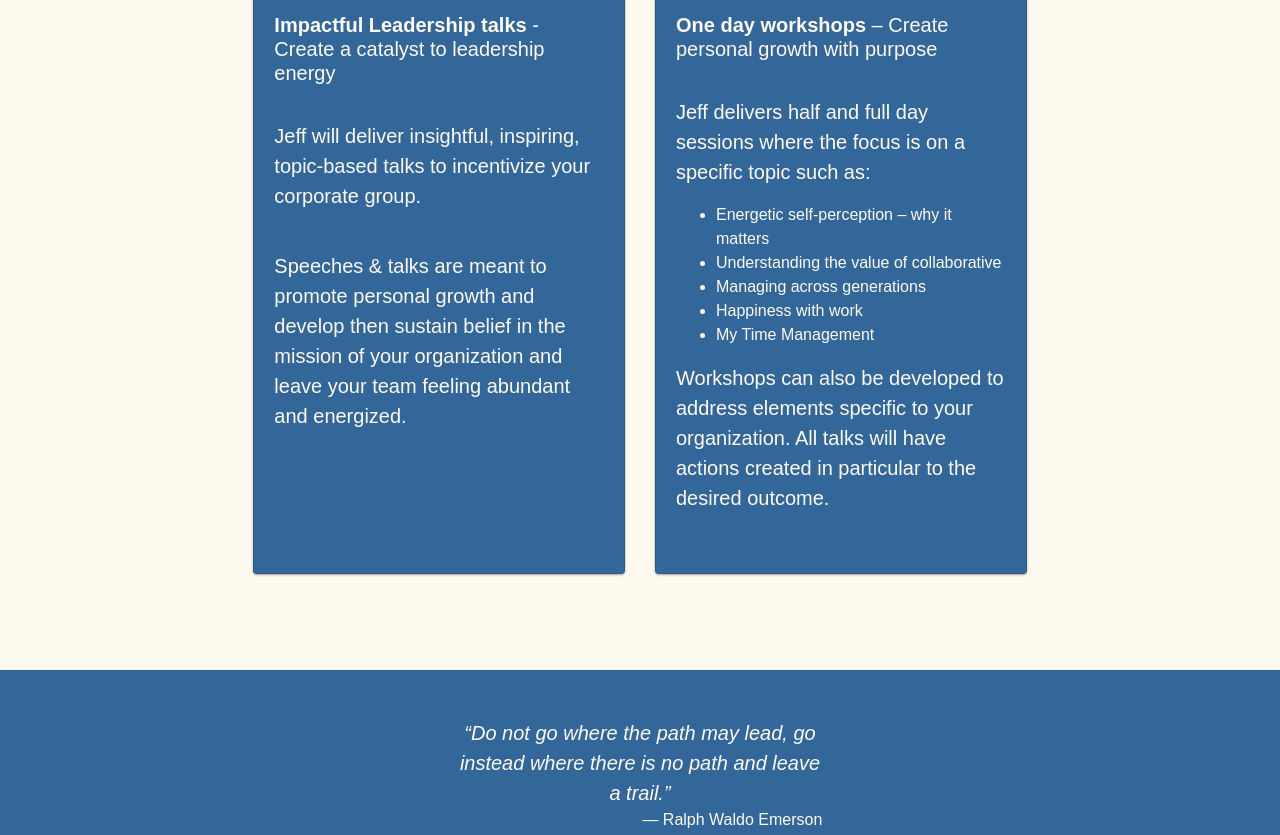
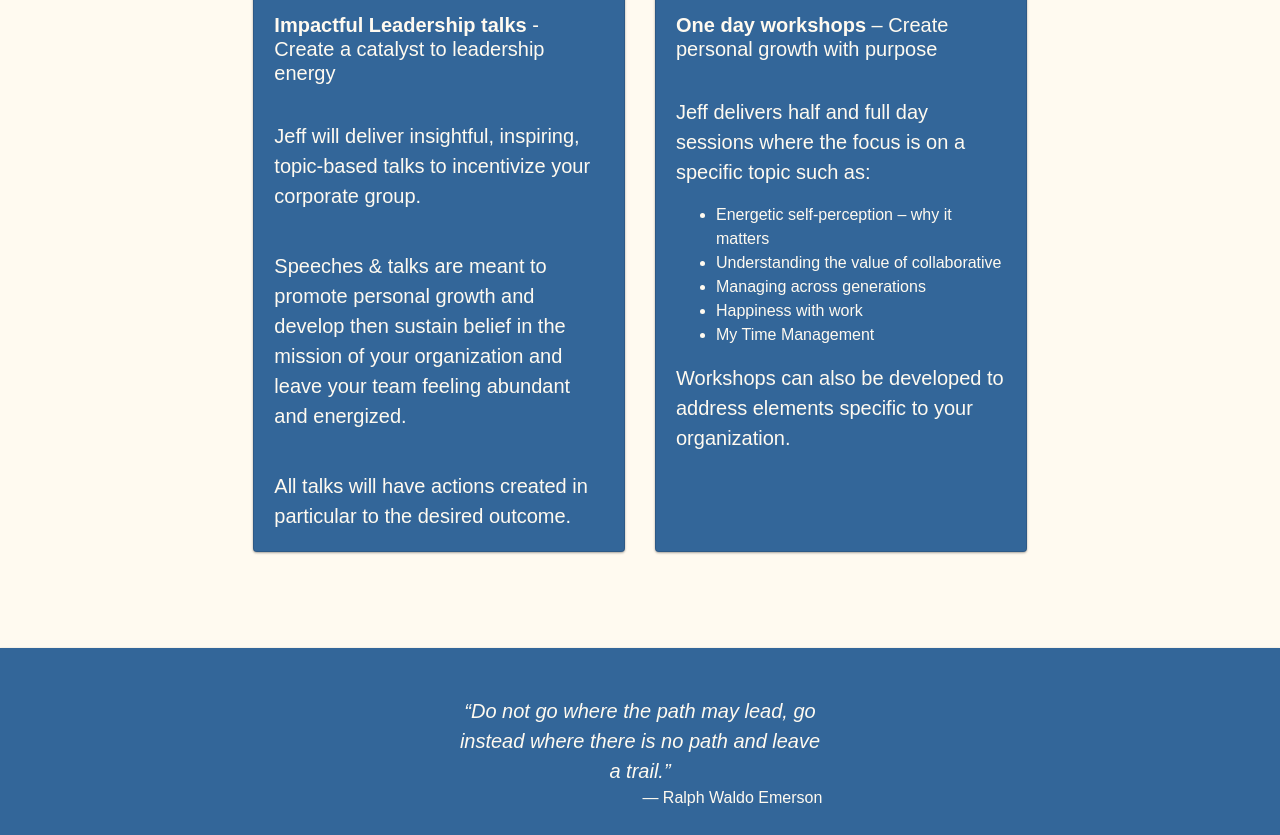
Before and after one commit to JeffCz/JeffCz.github.io, a website: page index.html in a window 1280 px wide. Shown: the part 3068-3903 px from the top of the page. Drawn offline with nearby package versions, Linux system fonts and the light colour scheme; a web font is replaced by a local one.

Commit message:
Content Update

```diff
--- a/index.html
+++ b/index.html
@@ -126,7 +126,8 @@
                <p class="text-sm-center"><i class="fas fa-microphone-alt fa-3x pb-5"></i></p>
                <p class="card-title h5"><b>Impactful Leadership talks</b> - Create a catalyst to leadership energy</p><br>
                <p class="card-text">Jeff will deliver insightful, inspiring, topic-based talks to incentivize your corporate group.</p><br>
-               <p class="card-text">Speeches & talks are meant to promote personal growth and develop then sustain belief in the mission of your organization and leave your team feeling abundant and energized.</p>
+               <p class="card-text">Speeches & talks are meant to promote personal growth and develop then sustain belief in the mission of your organization and leave your team feeling abundant and energized.</p><br>
+               <p class="card-text">All talks will have actions created in particular to the desired outcome.</p>
             </div>
          </div>
          <div class="card pt-5">
@@ -141,7 +142,7 @@
                   <li class="card-text">Happiness with work</li>
                   <li class="card-text">My Time Management</li>
                </ul>
-               <p class="card-text">Workshops can also be developed to address elements specific to your organization. All talks will have actions created in particular to the desired outcome.</p><br>
+               <p class="card-text">Workshops can also be developed to address elements specific to your organization.</p><br>
             </div>
          </div>
       </div>
```
